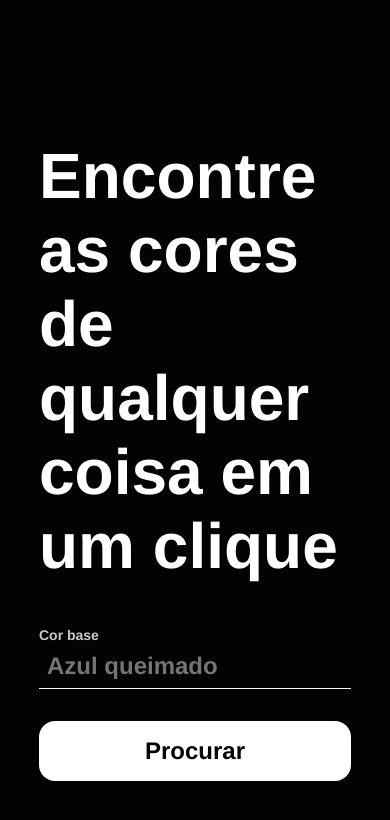
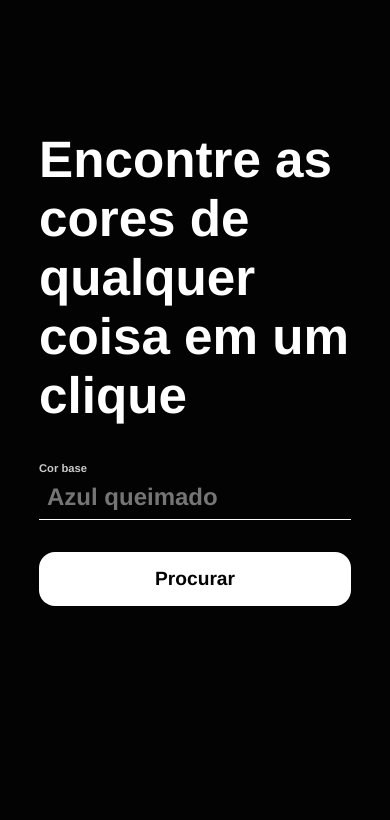
Before and after one commit to sozua/colors-finder, a Next.js app: page / in a window 390 px wide. Shown: the top 820 px of the page. Built offline with nearby package versions, Linux system fonts and the light colour scheme.

Commit message:
Tamanho da fonte para mobiles diminuida para 80%

```diff
--- a/src/styles/globals.css
+++ b/src/styles/globals.css
@@ -12,6 +12,12 @@ input {
   font-family: "HK Grotesk", "Helvetica", "Inter", -apple-system,
     BlinkMacSystemFont, Segoe UI, Roboto, Oxygen, Ubuntu, Cantarell, Fira Sans,
     Droid Sans, Helvetica Neue, sans-serif;
+}
+
+@media (max-width: 1024px) {
+  body {
+    font-size: 80%;
+  }
 }
 
 html,
```
